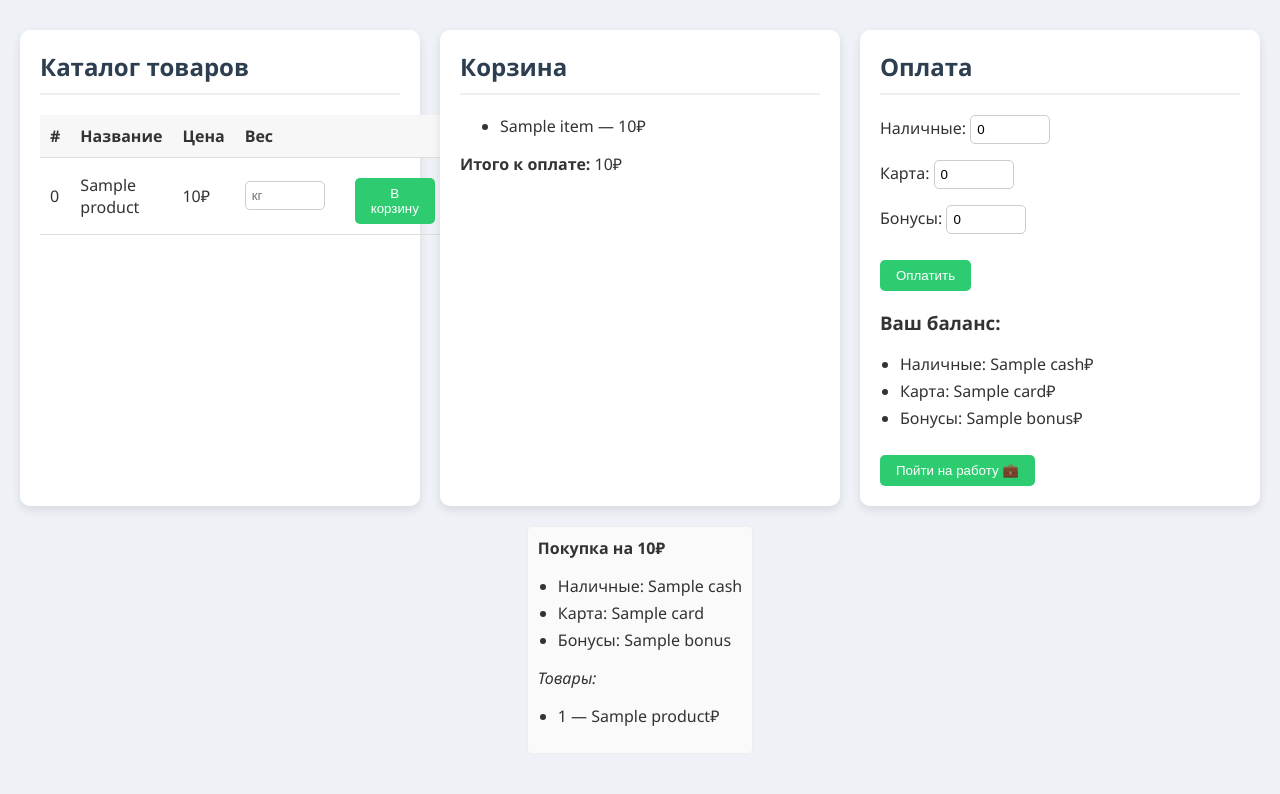
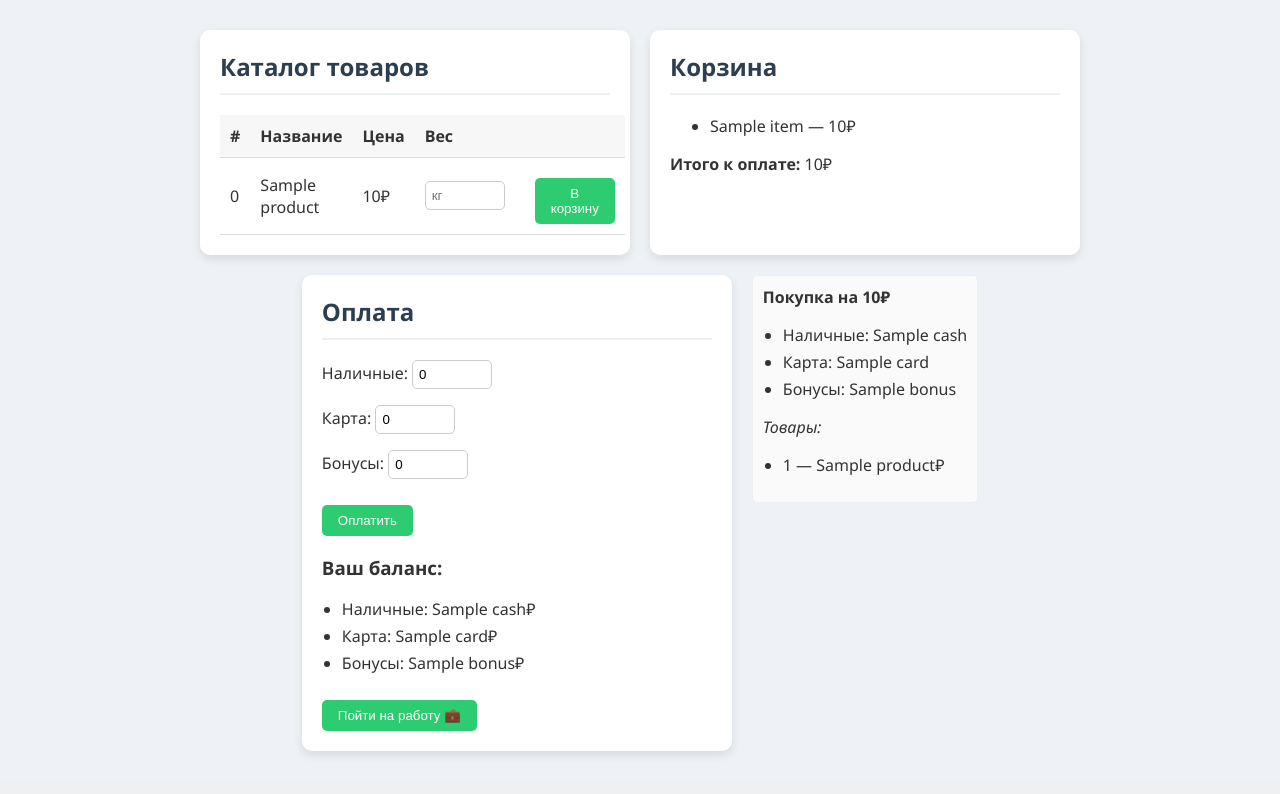
Before and after one commit to MyataEtoki/TP-Course-work-WEB, a Flask app: template app/templates/index.html in a window 1280 px wide. Shown: the part 73-867 px from the top of the page. After the commit the page ends 828 px from the top, so only its background shows below. Run offline with Flask 3, Linux system fonts and the light colour scheme; the template is opened without the code that fills it: most values are stand-ins (such as "Sample title", 1, 10 or a date in 2020).

Commit message:
таблица товаров теперь вмещается в блок

```diff
--- a/app/controllers.py
+++ b/app/controllers.py
@@ -38,6 +38,7 @@ class Controller:
             PaymentProxy(lambda: self.customer.card, lambda v: setattr(self.customer, 'card', v), "карте"),
             PaymentProxy(lambda: self.customer.bonus, lambda v: setattr(self.customer, 'bonus', v), "бонусах")
         ]
+        # перехват вызовы к ориг объекту, чтобы сделать доп логику - проверка баланса.
 
     def get_products(self):
         """
--- a/app/static/style.css
+++ b/app/static/style.css
@@ -20,7 +20,7 @@ header {
 }
 
 main {
-    max-width: 1300px;
+    max-width: 1800px;
     margin: 30px auto;
     padding: 0 20px;
     display: flex;
@@ -33,9 +33,9 @@ main {
     background-color: white;
     border-radius: 10px;
     padding: 20px;
-    flex: 1 1 400px;
+    flex: 1 1 500px;
     min-width: 350px;
-    max-width: 500px;
+    max-width: 430px;
     box-shadow: 0 4px 10px rgba(0,0,0,0.1);
 }
 
--- a/run.py
+++ b/run.py
@@ -50,7 +50,7 @@ def remove(index):
 def buy():
     """
     Обрабатывает оплату покупки.
-    Использует паттерн 'Команда'.
+    Использует паттерн 'Команда'. - запросы в объекты, унификация, + расширяемость
     """
     amounts = [
         request.form.get('cash', '0'),
```
